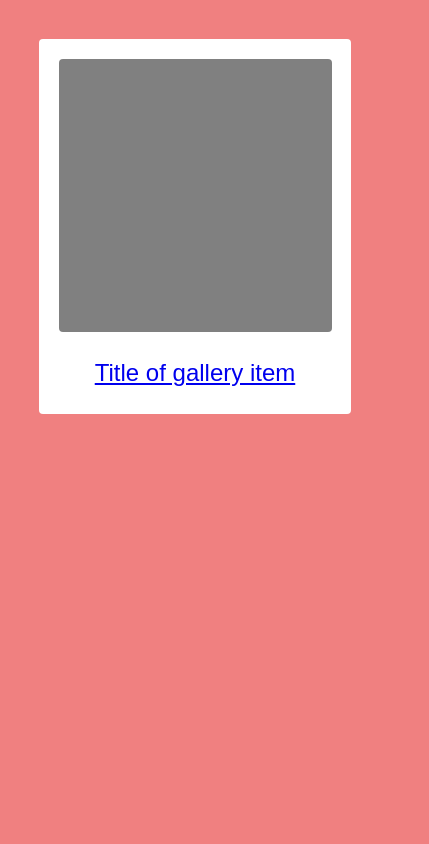
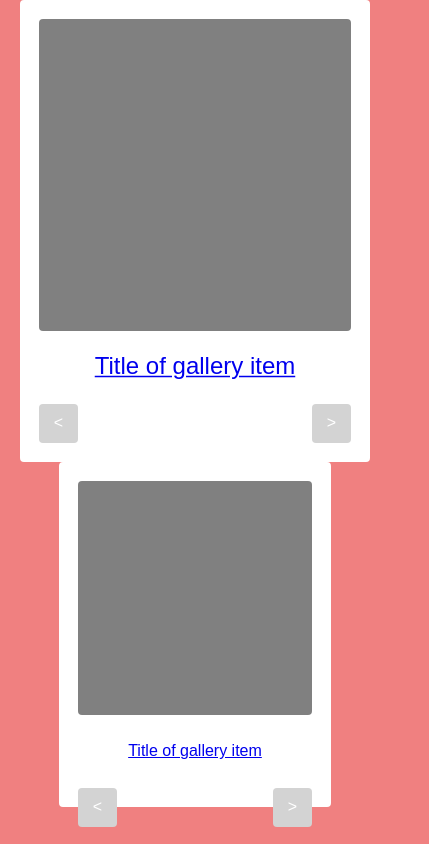
Before and after one commit to brickers/galleroid, a plain HTML site: page index.html in a window 390 px wide. Shown: the whole page, 429 px wide, since content can reach past the window. Drawn offline with nearby package versions, Linux system fonts and the light colour scheme.

Commit message:
added basic jQuery to change size of active gallery item

```diff
--- a/galleroid.css
+++ b/galleroid.css
@@ -10,11 +10,21 @@ body {
   	margin: 0 auto 0;
 }
 
+.galleroid * {
+    box-sizing: border-box;
+}
+
 .galleroid-item {
     background-color: white;
     margin-top: 10vw;
+    border: 5vw solid white;
 	border-radius: 4px;
-	width: 80vw;
+    width: 60vw;
+    margin: auto;
+}
+
+.galleroid-item.active {
+    width: 80vw;
 }
 
 .galleroid-preview {
@@ -23,11 +33,16 @@ body {
 }
 
 .galleroid-picture-container {
-    width: 70vw;
-    height: 70vw;
+    width: 60vw;
+    height: 60vw;
     background-color: grey;
     border-radius: 4px;
-    margin: 5vw 5vw 0;
+    margin: auto;
+}
+
+.galleroid-picture-container.active {
+    width: 80vw;
+    height: 80vw;
 }
 
 .galleroid-picture {
@@ -48,7 +63,7 @@ body {
 }
 
 .galleroid-title {
-    font-size: 1.5em;
+    font-size: 1em;
     font-family: Arial, Helvetica, sans-serif;
     white-space: nowrap;
     text-overflow: ellipsis;
@@ -61,10 +76,38 @@ body {
 	margin: auto;
 }
 
+.galleroid-title.active {
+    transform: scale(1.5);
+}
+
+.galleroid-detail {
+    width: 60vw;
+    height: 0px;
+    display: block;
+    margin: auto;
+}
+
+.galleroid-detail.active {
+    width: 80vw;
+    height: auto;
+}
+
+.galleroid-buttons {
+    display: flex;
+    justify-content: space-between;
+    width: 100%;
+}
+
+.galleroid-buttons button {
+    width: 10vw;
+    height: 10vw;
+    border-radius: 4px;
+    color: white;
+    background-color: lightgrey;
+    border: none;
+}
+
 .galleroid-text {
 	text-align: center;
 	margin: 0;
 }
-
-.galleroid-detail {display: none;}
-.galleroid-detail.active {display: block;}
--- a/galleroid.js
+++ b/galleroid.js
@@ -0,0 +1,28 @@
+/* On click, open detail section. apply class 'active' to current item,
+ * picture and text containers, title, and first picture and text block
+ */
+
+$(document).ready(function($) {
+    $('#galleroid').find('.galleroid-item').children('.galleroid-preview').click(function(){
+        var preview = $(this);
+            item = preview.parent(),
+            picContainer = preview.children('.galleroid-picture-container'),
+            detail = item.children('.galleroid-detail')
+            textContainer = detail.children('.galleroid-text-container'),
+            title = preview.children('.galleroid-title');
+
+        preview.toggleClass('active');
+        item.toggleClass('active');
+        picContainer.toggleClass('active');
+        detail.toggleClass('active');
+        textContainer.toggleClass('active');
+        title.toggleClass('active');
+
+        $('.galleroid-preview').not(preview).removeClass('active');
+        $('.galleroid-item').not(item).removeClass('active');
+        $('.galleroid-picture-container').not(picContainer).removeClass('active');
+        $('.galleroid-detail').not(detail).removeClass('active');
+        $('.galleroid-text-container').not(textContainer).removeClass('active');
+        $('.galleroid-title').not(title).removeClass('active');
+    });
+});
--- a/index.html
+++ b/index.html
@@ -12,30 +12,37 @@
 
 <body>
 	<main>
-		<div class="galleroid">
+		<div id="galleroid">
 			<!-- an item represents one project. this is the only element with an id as it is required for scrolling -->
-			<div class="galleroid-item" id="galleroid-item_1">
+			<div class="galleroid-item active" id="galleroid-item_1">
 				<!-- the preview section is what is shown in the 'polaroid' style previews and is clicked on to expand/collapse the detail section -->
 				<a href="#galleroid-item_1" class="galleroid-preview">
-					<div class="galleroid-picture-container">
+					<div class="galleroid-picture-container active">
 						<!-- only one of these images will be shown at one time -->
-						<!-- <img src="images/galleroid/1/1.jpg" class="galleroid-picture active" width="100" height="100">
+						<!--
+							<img src="images/galleroid/1/1.jpg" class="galleroid-picture active" width="100" height="100">
 							<img src="images/galleroid/1/2.jpg" class="galleroid-picture" width="100" height="100">
 							<img src="images/galleroid/1/3.jpg" class="galleroid-picture" width="100" height="100">
-						<img src="images/galleroid/1/4.jpg" class="galleroid-picture" width="100" height="100"> -->
+							<img src="images/galleroid/1/4.jpg" class="galleroid-picture" width="100" height="100">
+						-->
 					</div>
 					<!-- this title is always visible underneath the picture -->
-					<p class="galleroid-title">
+					<p class="galleroid-title active">
 						Title of gallery item
 					</p>
 				</a>
 				<!-- detail includes all items hidden by default -->
-				<div class="galleroid-detail">
+				<div class="galleroid-detail active">
 					<!-- buttons to scroll through pictures/text -->
-					<button>Previous</button>
-					<button>Next</button>
+					<div class="galleroid-buttons">
+						<button><</button>
+						<button>></button>
+					</div>
+
+					<div class="galleroid-text-container">
 						<!-- only one of these paragraphs will be shown at one time alongside its accompanying picture -->
 						<!-- pictures and text must match up in number and order -->
+						<!--
 							<p class="galleroid-text active">
 								Lorem ipsum dolor sit amet, consectetur adipiscing elit, sed do eiusmod tempor incididunt ut labore et dolore magna aliqua.
 							</p>
@@ -48,8 +55,56 @@
 							<p class="galleroid-text">
 								Excepteur sint occaecat cupidatat non proident, sunt in culpa qui officia deserunt mollit anim id est laborum.
 							</p>
+					-->
 					</div>
 				</div>
+			</div>
+			<div class="galleroid-item" id="galleroid-item_2">
+					<!-- the preview section is what is shown in the 'polaroid' style previews and is clicked on to expand/collapse the detail section -->
+					<a href="#galleroid-item_2" class="galleroid-preview">
+						<div class="galleroid-picture-container">
+							<!-- only one of these images will be shown at one time -->
+							<!--
+								<img src="images/galleroid/1/1.jpg" class="galleroid-picture active" width="100" height="100">
+								<img src="images/galleroid/1/2.jpg" class="galleroid-picture" width="100" height="100">
+								<img src="images/galleroid/1/3.jpg" class="galleroid-picture" width="100" height="100">
+								<img src="images/galleroid/1/4.jpg" class="galleroid-picture" width="100" height="100">
+							-->
+						</div>
+						<!-- this title is always visible underneath the picture -->
+						<p class="galleroid-title">
+							Title of gallery item
+						</p>
+					</a>
+					<!-- detail includes all items hidden by default -->
+					<div class="galleroid-detail">
+						<!-- buttons to scroll through pictures/text -->
+						<div class="galleroid-buttons">
+							<button class="prev"><</button>
+							<button class="next">></button>
+						</div>
+
+						<div class="galleroid-text-container">
+							<!-- only one of these paragraphs will be shown at one time alongside its accompanying picture -->
+							<!-- pictures and text must match up in number and order -->
+							<!--
+								<p class="galleroid-text active">
+									Lorem ipsum dolor sit amet, consectetur adipiscing elit, sed do eiusmod tempor incididunt ut labore et dolore magna aliqua.
+								</p>
+								<p class="galleroid-text">
+									Ut enim ad minim veniam, quis nostrud exercitation ullamco laboris nisi ut aliquip ex ea commodo consequat.
+								</p>
+								<p class="galleroid-text">
+									Duis aute irure dolor in reprehenderit in voluptate velit esse cillum dolore eu fugiat nulla pariatur.
+								</p>
+								<p class="galleroid-text">
+									Excepteur sint occaecat cupidatat non proident, sunt in culpa qui officia deserunt mollit anim id est laborum.
+								</p>
+						-->
+						</div>
+					</div>
+				</div>
+
 		</div>
 	</main>
 	<script src="https://ajax.googleapis.com/ajax/libs/jquery/3.2.1/jquery.min.js"></script>
```
Lines whose indentation alone changed are shown as unchanged.
